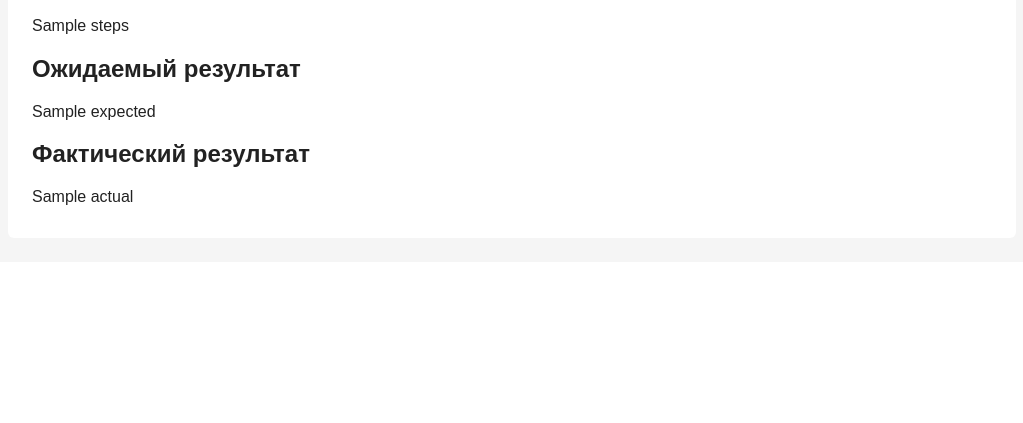
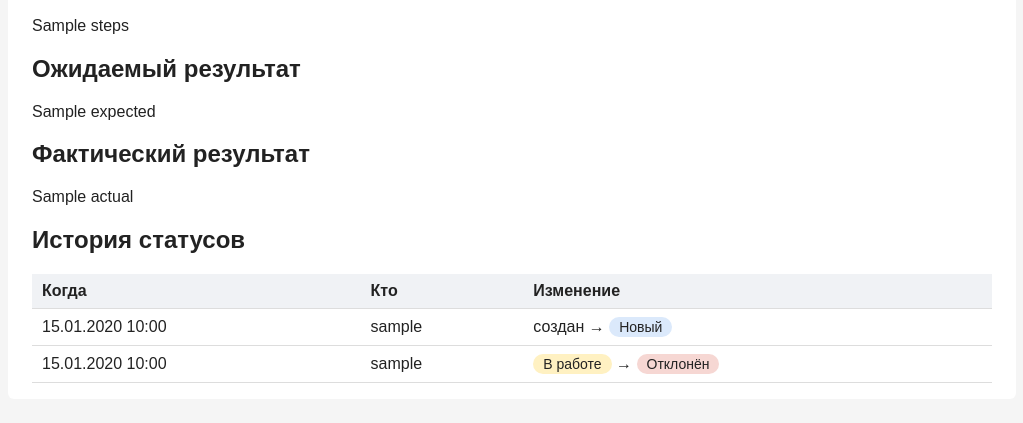
Before and after one commit to Erovhost/bugtracker, a Flask app: template app/templates/bugs/detail.html in a window 1280 px wide. Shown: the part 666-1089 px from the top of the page, without its empty margins (128-1151 px from the left). Before the commit the page ends 871 px from the top, so only its background shows below. Run offline with Flask 3, Linux system fonts and the light colour scheme; tables that the repository leaves empty hold one stand-in row (values such as "Sample post"); the template is opened without the code that fills it: values that come from a table or form of the project are taken from there, most other values are stand-ins (such as "Sample title", 1, 10 or a date in 2020); some libraries are stand-ins or nearby versions.

Commit message:
Добавлена история статусов в карточке бага
Таблица «Когда / Кто / Изменение» из status_history (записи пишет
триггер) с плашками статусов; первая строка — создание бага из полей
самого бага. Связь bug.history упорядочена по id.

```diff
--- a/app/models.py
+++ b/app/models.py
@@ -181,8 +181,11 @@ class Bug(db.Model):
     comments: so.Mapped[list["Comment"]] = so.relationship(
         back_populates="bug", cascade="all, delete-orphan"
     )
+    # История всегда по порядку записи (order_by — настройка Python, не БД)
     history: so.Mapped[list["StatusHistory"]] = so.relationship(
-        back_populates="bug", cascade="all, delete-orphan"
+        back_populates="bug",
+        cascade="all, delete-orphan",
+        order_by="StatusHistory.id",
     )
 
     def __repr__(self):
--- a/app/templates/bugs/detail.html
+++ b/app/templates/bugs/detail.html
@@ -100,4 +100,36 @@
 
 <h2>Фактический результат</h2>
 <p class="description">{{ bug.actual or "не указано" }}</p>
+
+<h2>История статусов</h2>
+<div class="table-wrap">
+    <table class="table">
+        <thead>
+            <tr>
+                <th>Когда</th>
+                <th>Кто</th>
+                <th>Изменение</th>
+            </tr>
+        </thead>
+        <tbody>
+            {# Первая строка — создание бага (из полей самого бага, не из status_history) #}
+            <tr>
+                <td>{{ bug.created_at.strftime("%d.%m.%Y %H:%M") }}</td>
+                <td>{{ bug.reporter.username }}</td>
+                <td>создан → <span class="status status-new">{{ STATUS_LABELS["new"] }}</span></td>
+            </tr>
+            {% for record in bug.history %}
+            <tr>
+                <td>{{ record.changed_at.strftime("%d.%m.%Y %H:%M") }}</td>
+                <td>{{ record.changer.username }}</td>
+                <td>
+                    <span class="status status-{{ record.old_status }}">{{ STATUS_LABELS[record.old_status] }}</span>
+                    →
+                    <span class="status status-{{ record.new_status }}">{{ STATUS_LABELS[record.new_status] }}</span>
+                </td>
+            </tr>
+            {% endfor %}
+        </tbody>
+    </table>
+</div>
 {% endblock %}
```
